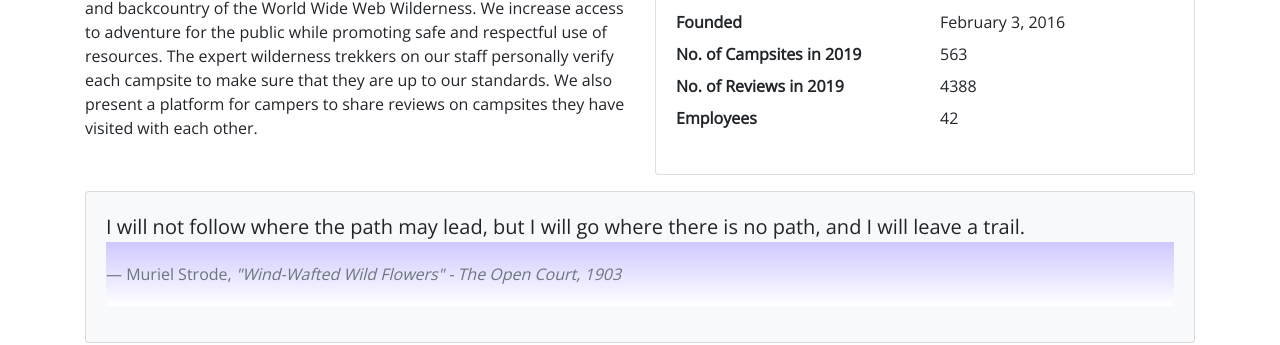
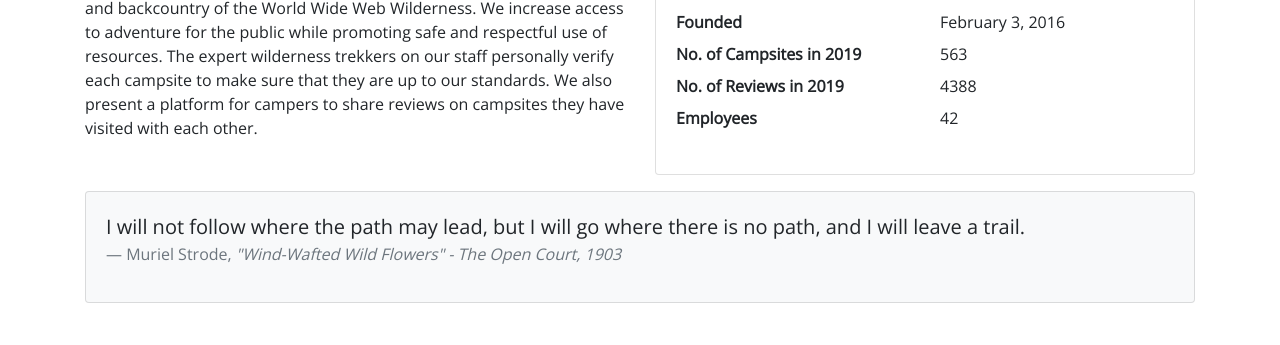
Before and after one commit to nikkiefranklin/git-test, a website: page aboutus.html in a window 1280 px wide. Shown: the part 473-818 px from the top of the page. Drawn offline with nearby package versions, Linux system fonts and the light colour scheme.

Commit message:
Css site footer update

```diff
--- a/css/styles.css
+++ b/css/styles.css
@@ -14,7 +14,7 @@ header h2 {
     color: #CEC8FF;
 }
 
-footer {
+.site.footer {
     background-image: linear-gradient(#CEC8FF, white);
     padding: 20px 0;
 }
```
Also changed, not shown: aboutus.html (line endings or trailing spaces).
